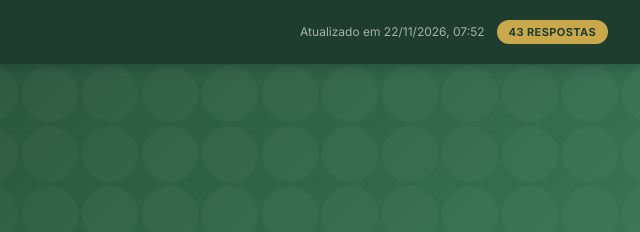
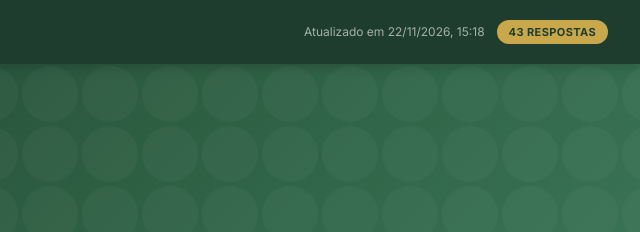
Before and after one commit to renanfreitas-sketch/bruxelas2026, a plain HTML site: page index.html in a window 1280 px wide. Shown: the top 232 px of the page, 640-1280 px from the left. Drawn offline with nearby package versions, Linux system fonts and the light colour scheme.

Commit message:
dashboard: auto-update 22/11/2026 15:18 BRT

```diff
--- a/index.html
+++ b/index.html
@@ -225,7 +225,7 @@ td.num { text-align: right; font-variant-numeric: tabular-nums; font-weight: 600
        onerror="this.style.display='none';this.nextElementSibling.style.display='block'">
   <span style="display:none;color:white;font-weight:800;font-size:16px;letter-spacing:1px">BSCA</span>
   <div class="header-right">
-    <span class="header-date">Atualizado em 22/11/2026, 07:52</span>
+    <span class="header-date">Atualizado em 22/11/2026, 15:18</span>
     <span class="header-badge">43 Respostas</span>
   </div>
 </header>
```
